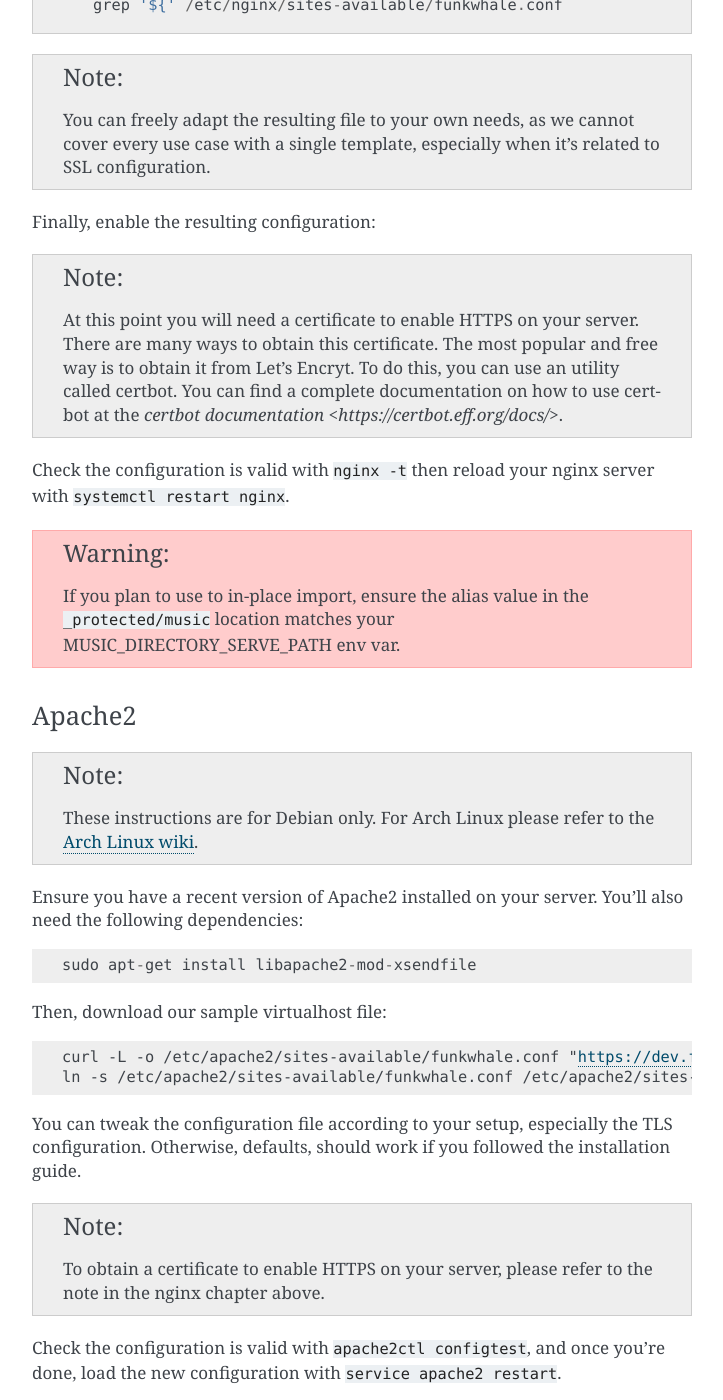
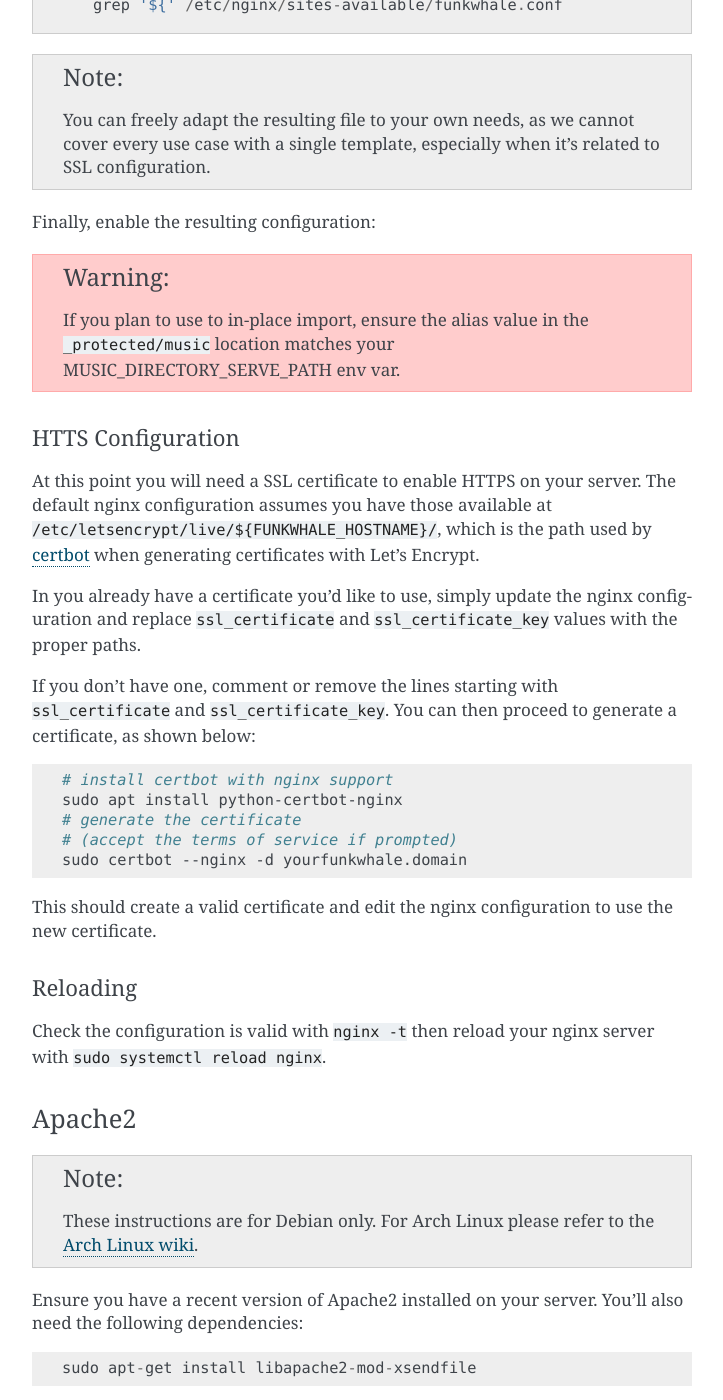
Before and after one commit to RYGhub/funkwhale, a Sphinx documentation site: the page built from docs/installation/index.rst, in a window 1280 px wide and 1400 px high, scrolled down 4157 px. Shown: the whole window, without its empty margins (388-1111 px from the left). Built offline with Sphinx 7.4.7, drawn with Linux system fonts in a browser that asks for light colours; pages that are not in the unit, such as notebooks, are missing from menus; some of the changed text lies outside the part shown.

Commit message:
Fix #745: Added documentation to set up let's encrypt certificate

```diff
--- a/docs/installation/index.rst
+++ b/docs/installation/index.rst
@@ -206,21 +206,39 @@
 .. code-block:: bash
     ln -s /etc/nginx/sites-available/funkwhale.conf /etc/nginx/sites-enabled/
 
-.. note::
-
-    At this point you will need a certificate to enable HTTPS on your server.
-    There are many ways to obtain this certificate. The most popular and free
-    way is to obtain it from Let's Encryt. To do this, you can use an utility
-    called certbot. You can find a complete documentation on how to use certbot
-    at the `certbot documentation <https://certbot.eff.org/docs/>`.
-
-Check the configuration is valid with ``nginx -t`` then reload your nginx server with ``systemctl restart nginx``.
-
 .. warning::
 
     If you plan to use to in-place import, ensure the alias value
     in the ``_protected/music`` location matches your MUSIC_DIRECTORY_SERVE_PATH
     env var.
+
+HTTS Configuration
+::::::::::::::::::
+
+At this point you will need a SSL certificate to enable HTTPS on your server.
+The default nginx configuration assumes you have those available at ``/etc/letsencrypt/live/${FUNKWHALE_HOSTNAME}/``, which
+is the path used by `certbot <https://certbot.eff.org/docs/>`_ when generating certificates with Let's Encrypt.
+
+In you already have a certificate you'd like to use, simply update the nginx configuration
+and replace ``ssl_certificate`` and ``ssl_certificate_key`` values with the proper paths.
+
+If you don't have one, comment or remove the lines starting with ``ssl_certificate`` and ``ssl_certificate_key``. You can then proceed to generate
+a certificate, as shown below:
+
+.. code-block:: shell
+
+    # install certbot with nginx support
+    sudo apt install python-certbot-nginx
+    # generate the certificate
+    # (accept the terms of service if prompted)
+    sudo certbot --nginx -d yourfunkwhale.domain
+
+This should create a valid certificate and edit the nginx configuration to use the new certificate.
+
+Reloading
+:::::::::
+
+Check the configuration is valid with ``nginx -t`` then reload your nginx server with ``sudo systemctl reload nginx``.
 
 
 Apache2
```
Also changed, not shown: 1 other file.
